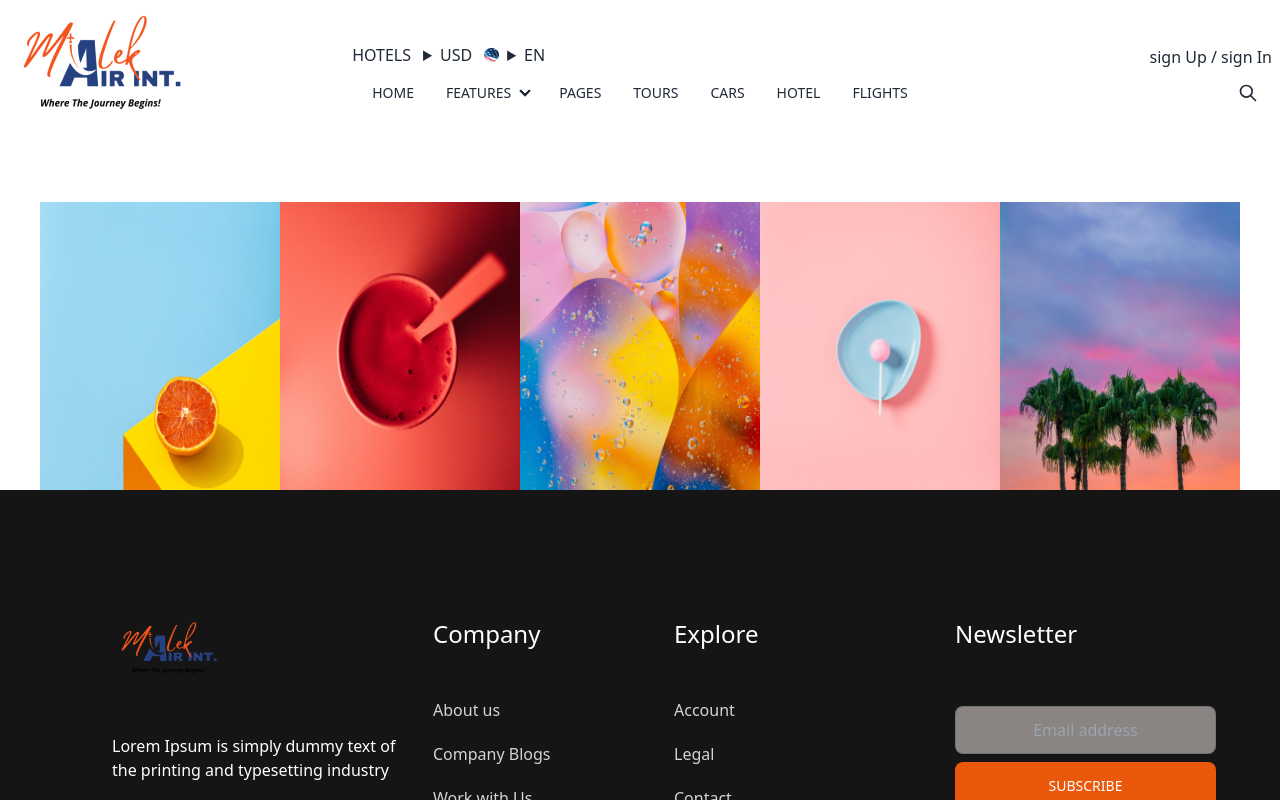
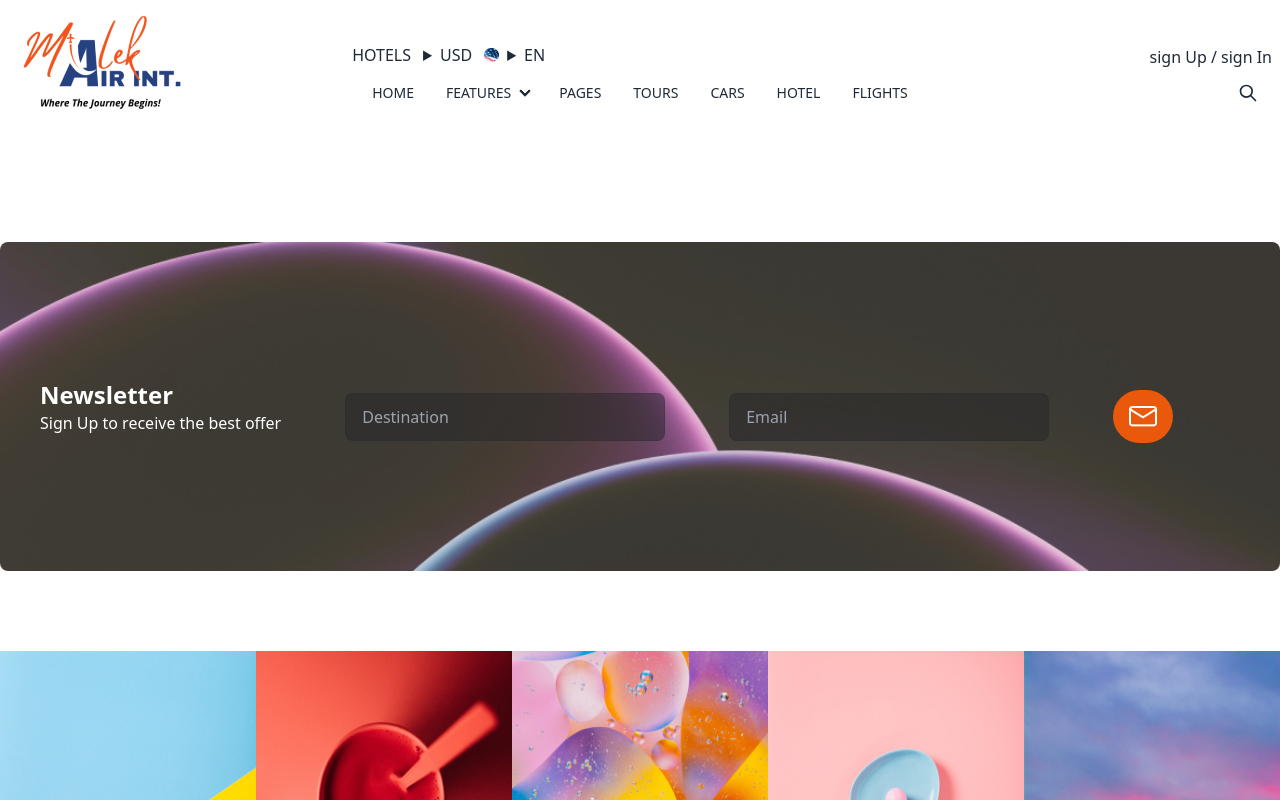
Before and after one commit to Ashik465/travel-and-stay, a React (Vite) app: page / in a window 1280 px wide. Shown: the top 800 px of the page. Built offline with nearby package versions, Linux system fonts and the light colour scheme.

Commit message:
newsletter done

```diff
--- a/src/component/Home/Home.jsx
+++ b/src/component/Home/Home.jsx
@@ -1,12 +1,14 @@
 import Footer from "../footer/Footer";
 import Gallary from "../gallary/Gallary";
 import Navbar from "../header/navbar/Navbar";
+import Newsletter from "../newsletter/Newsletter";
 
 
 const Home = () => {
     return (
         <>
             <Navbar></Navbar>
+            <Newsletter></Newsletter>
             <Gallary></Gallary>
             <Footer></Footer>
         </>
--- a/src/component/gallary/Gallary.jsx
+++ b/src/component/gallary/Gallary.jsx
@@ -7,7 +7,7 @@ import gallary5 from '../../assets/picture/gallary5.png'
 const Gallary = () => {
     return (
         <>
-           <div className='grid grid-cols-1 md:grid-cols-4 xl:grid-cols-5 container mx-auto p-10 pb-0 '>
+           <div className='grid grid-cols-1 md:grid-cols-4 xl:grid-cols-5 container mx-auto p-10 pb-0 md:p-0'>
 
             <img className="w-80 h-72" src={gallary1} alt="" />
             <img className="w-80 h-72" src={gallary2} alt="" />
--- /dev/null
+++ b/src/component/newsletter/Newsletter.jsx
@@ -0,0 +1,38 @@
+import mail from '../../assets/picture/mail.png';
+import backgroundImg from '../../assets/picture/newslettercover.png';
+
+const Newsletter = () => {
+  return (
+    <div
+      className="bg-cover bg-center container mx-auto px-10 py-32 rounded-lg my-10 md:my-20"
+      style={{ backgroundImage: `url(${backgroundImg})` }}
+    >
+      <div className="flex flex-col md:flex-row items-center  space-y-5 xl:space-x-16 md:space-x-10 ">
+        <div>
+          <h1 className="text-white text-2xl font-semibold">Newsletter</h1>
+          <p className="text-white text-base font-normal ">
+            Sign Up to receive the best offer
+          </p>
+        </div>
+
+        <input
+          type="text"
+          placeholder="Destination"
+          className="input input-bordered w-full md:max-w-xs max-w-sm bg-zinc-800 bg-opacity-50 text-white"
+        />
+
+        <input
+          type="text"
+          placeholder="Email"
+          className="input input-bordered w-full max-w-sm bg-zinc-800 bg-opacity-50 text-white md:max-w-xs"
+        />
+
+        <div className="bg-orange-600 rounded-full p-4">
+          <img src={mail} alt="" />
+        </div>
+      </div>
+    </div>
+  );
+};
+
+export default Newsletter;
```
Also changed, not shown: src/assets/picture/mail.png (added), src/assets/picture/newslettercover.png (added).
